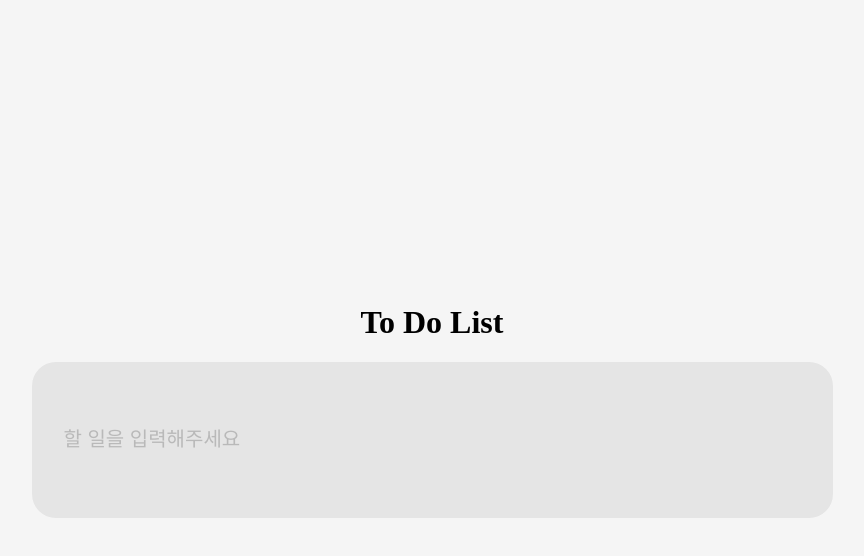
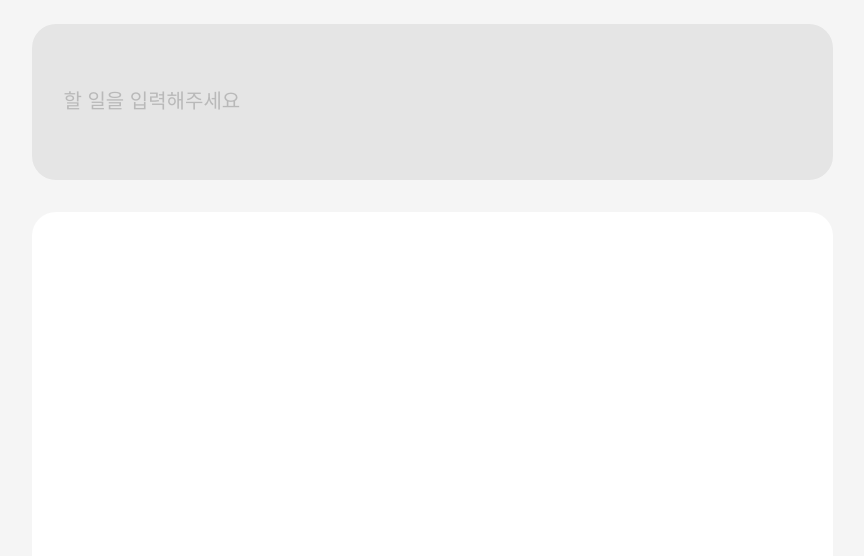
Before and after one commit to devminju/myfair, a Next.js app: page / in a window 1280 px wide. Shown: the top 556 px of the page, without its empty margins (208-1072 px from the left). Built offline with nearby package versions, Linux system fonts and the light colour scheme.

Commit message:
feat: todo item done 처리 및 삭제 기능 추가 - ui 컴포넌트와 기능 컴포넌트 분리 - 기능 컴포넌트(TodoItem.tsx) 내에 done 처리 및 삭제 로직 추가

```diff
--- /dev/null
+++ b/src/components/components/Checkbox.tsx
@@ -0,0 +1,41 @@
+import styled from "@emotion/styled";
+
+type CheckboxProps = {
+  changeHandler: (e: React.ChangeEvent<HTMLInputElement>) => void;
+  checked: boolean;
+};
+
+export default function Checkbox({ checked, changeHandler }: CheckboxProps) {
+  return (
+    <StyledInput type="checkbox" checked={checked} onChange={changeHandler} />
+  );
+}
+
+const StyledInput = styled.input`
+  width: 32px;
+  height: 32px;
+  border-radius: 50%;
+  background: #ffffff;
+  border: 1px solid #e5e5e5;
+  appearance: none;
+  cursor: pointer;
+  position: relative;
+
+  &:checked {
+    background: #2182f3;
+  }
+
+  &:checked::before {
+    content: "";
+    background-image: url("/images/Check.svg");
+    background-size: contain; // 이미지가 요소 안으로 들어가도록 조정
+    background-repeat: no-repeat;
+    position: absolute;
+    top: 50%;
+    left: 50%;
+    transform: translate(-50%, -50%);
+    width: 20px;
+    height: 20px;
+    filter: invert(1); // 색상 변경
+  }
+`;
--- /dev/null
+++ b/src/components/components/DeleteButton.tsx
@@ -0,0 +1,20 @@
+import styled from "@emotion/styled";
+import Image from "next/image";
+
+type Props = {
+  deleteHandler: () => void;
+};
+
+export default function DeleteButton({ deleteHandler }: Props) {
+  return (
+    <StyledButton onClick={deleteHandler}>
+      <Image src="/Close.svg" width={24} height={24} alt="delete" />
+    </StyledButton>
+  );
+}
+
+const StyledButton = styled.button`
+  background-color: transparent;
+  border: none;
+  cursor: pointer;
+`;
--- /dev/null
+++ b/src/components/features/todo/TodoItem.tsx
@@ -0,0 +1,73 @@
+import { useRecoilState } from "recoil";
+import { todoListState } from "@recoil/todo";
+import { TodoItemT } from "@definitions/todo";
+import Checkbox from "../../components/Checkbox";
+import DeleteButton from "../../components/DeleteButton";
+import styled from "@emotion/styled";
+
+type Props = {
+  item: TodoItemT;
+};
+
+export default function TodoItem({ item }: Props) {
+  const [todoList, setTodoList] = useRecoilState(todoListState);
+  const index = todoList.findIndex((i) => i === item);
+
+  const toggleItemCompletion = () => {
+    const newList = replaceItemAtIndex(todoList, index, {
+      ...item,
+      isCompleted: !item.isCompleted,
+    });
+
+    setTodoList(newList);
+  };
+
+  const deleteItem = () => {
+    const newList = removeItemAtIndex(todoList, index);
+    setTodoList(newList);
+  };
+
+  return (
+    <Container checked={item.isCompleted}>
+      <Checkbox
+        checked={item.isCompleted}
+        changeHandler={toggleItemCompletion}
+      />
+      <span>{item.value}</span>
+      <DeleteButton deleteHandler={deleteItem} />
+    </Container>
+  );
+}
+
+const Container = styled.li<{ checked: boolean }>`
+  width: 100%;
+  height: auto;
+  min-height: 96px;
+  display: flex;
+  align-items: center;
+  gap: 10px;
+  color: ${(props) => (props.checked ? "#868686" : "#000000")};
+
+  input {
+  flex-shrink: 0;
+    };
+
+  span {
+  flex-grow: 1;
+  weight: 400;
+  font-size: 20px;
+    };
+
+button {
+  flex-shrink: 0;
+}
+.
+`;
+
+function replaceItemAtIndex<T>(arr: T[], index: number, newItem: T): T[] {
+  return arr.map((item, i) => (i === index ? newItem : item));
+}
+
+function removeItemAtIndex<T>(arr: T[], index: number): T[] {
+  return arr.filter((_, i) => i !== index);
+}
--- /dev/null
+++ b/src/components/features/todo/TodoList.tsx
@@ -0,0 +1,36 @@
+import { useRecoilState } from "recoil";
+import { todoListState } from "../../recoil/todo";
+import TodoItem from "./TodoItem";
+import styled from "@emotion/styled";
+
+export default function TodoList() {
+  const [todoList, setTodoList] = useRecoilState(todoListState);
+
+  return (
+    <Container>
+      <TodoItems>
+        {todoList.map((todoItem) => (
+          <TodoItem key={todoItem.id} item={todoItem} />
+        ))}
+      </TodoItems>
+    </Container>
+  );
+}
+
+const Container = styled.div`
+  width: 737px;
+  height: auto;
+  min-height: 580px;
+  max-height: 65vh;
+  overflow: auto;
+  padding: 32px;
+  margin-top: 32px;
+  border-radius: 24px;
+  background-color: #ffffff;
+  box-shadow: 0px 16px 32px 0px var(--blackAlpha100);
+  box-shadow: 0px 0px 6px 0px var(--blackAlpha50);
+`;
+
+const TodoItems = styled.ul`
+  padding: 0;
+`;
--- a/src/components/pages/TodoUserListPage.tsx
+++ b/src/components/pages/TodoUserListPage.tsx
@@ -2,7 +2,8 @@
 import React from "react";
 import styled from "@emotion/styled";
 import { css, Global } from "@emotion/react";
-import TodoCreator from "../features/todo/TodoCreator";
+import TodoCreator from "@features/todo/TodoCreator";
+import TodoList from "@features/todo/TodoList";
 
 interface Props {}
 
@@ -17,12 +18,15 @@ const TodoUserListPage = ({}: Props) => {
             padding: 0;
             height: 100%;
             width: 100%;
+            background-color: #f5f5f5;
           }
         `}
       />
       <div>
         <Title>To Do List</Title>
         <TodoCreator />
+
+        <TodoList />
       </div>
     </Container>
   );
@@ -34,7 +38,6 @@ const Container = styled.div`
   display: flex;
   align-items: center;
   justify-content: center;
-  background-color: #f5f5f5;
 `;
 
 const Title = styled.h1`
```
Also changed, not shown: public/Close.svg.
